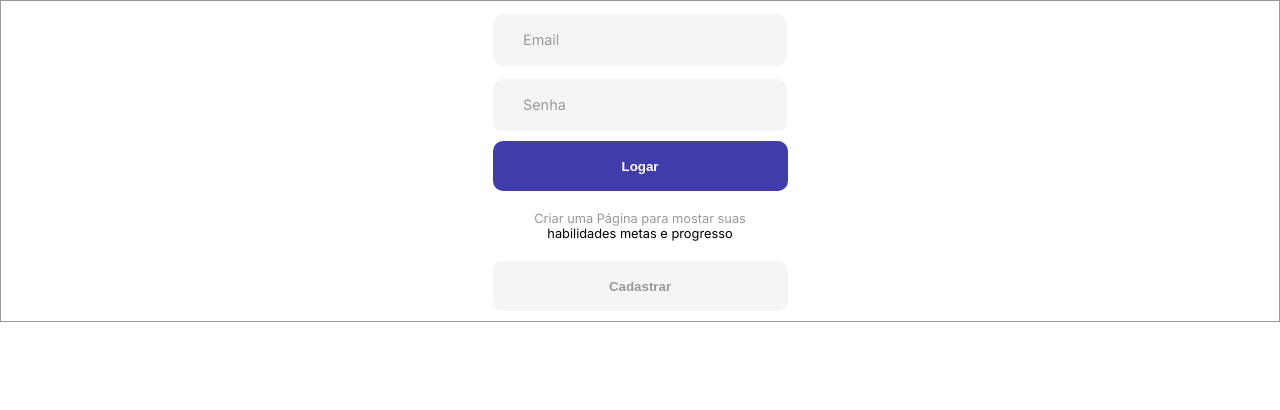
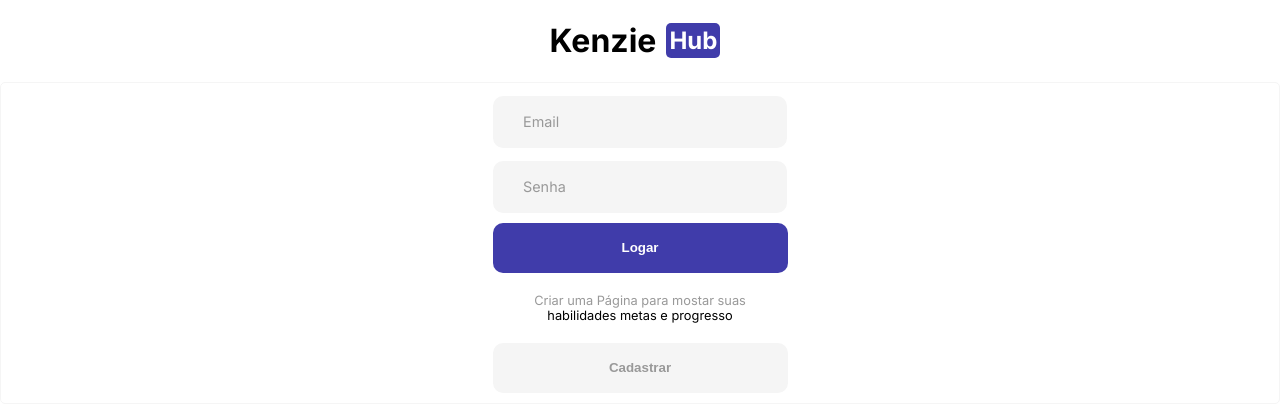
Before and after one commit to vitorsoaresf/kenzie-hub, a React (Create React App) app: page / in a window 1280 px wide. Shown: the top 410 px of the page. Built offline with nearby package versions, Linux system fonts and the light colour scheme.

Commit message:
feat: implements style button and input

```diff
--- a/src/components/Input/styles.js
+++ b/src/components/Input/styles.js
@@ -30,7 +30,7 @@ export const ContainerInput = styled.div`
   }
 
   input:focus {
-    border: 2px solid black;
+    border: 1px solid black;
   }
 
   input::placeholder {
--- a/src/pages/Home/index.jsx
+++ b/src/pages/Home/index.jsx
@@ -1,4 +1,9 @@
-import { Container, ContainerForm, ContainerInfo } from "./styles";
+import {
+  Container,
+  ContainerForm,
+  ContainerInfo,
+  ContainerTitle,
+} from "./styles";
 import { FiUser, FiLock } from "react-icons/fi";
 import * as yup from "yup";
 import { useForm } from "react-hook-form";
@@ -43,6 +48,11 @@ function Home({ authenticated, setAuthenticated }) {
   }
 
   return (
+    <>
+      <ContainerTitle>
+        <h1>Kenzie</h1>
+        <h2>Hub</h2>
+      </ContainerTitle>
       <Container>
         <ContainerForm onSubmit={handleSubmit(onSubmitFunction)}>
           <Input
@@ -73,6 +83,7 @@ function Home({ authenticated, setAuthenticated }) {
           Cadastrar
         </Button>
       </Container>
+    </>
   );
 }
 
--- a/src/pages/Home/styles.js
+++ b/src/pages/Home/styles.js
@@ -5,9 +5,24 @@ export const Container = styled.div`
   flex-direction: column;
   align-items: center;
   justify-content: center;
-  border: 1px solid var(--grey-50);
+  border: 1px solid var(--grey-0);
   background-color: var(--white);
   text-align: center;
+  border-radius: 5px;
+`;
+
+export const ContainerTitle = styled.div`
+  display: flex;
+  align-items: center;
+  justify-content: center;
+
+  h2 {
+    margin: 0px 10px;
+    background-color: var(--purple);
+    color: var(--white);
+    padding: 3px;
+    border-radius: 5px;
+  }
 `;
 
 export const ContainerForm = styled.form`
```
Lines whose indentation alone changed are shown as unchanged.
